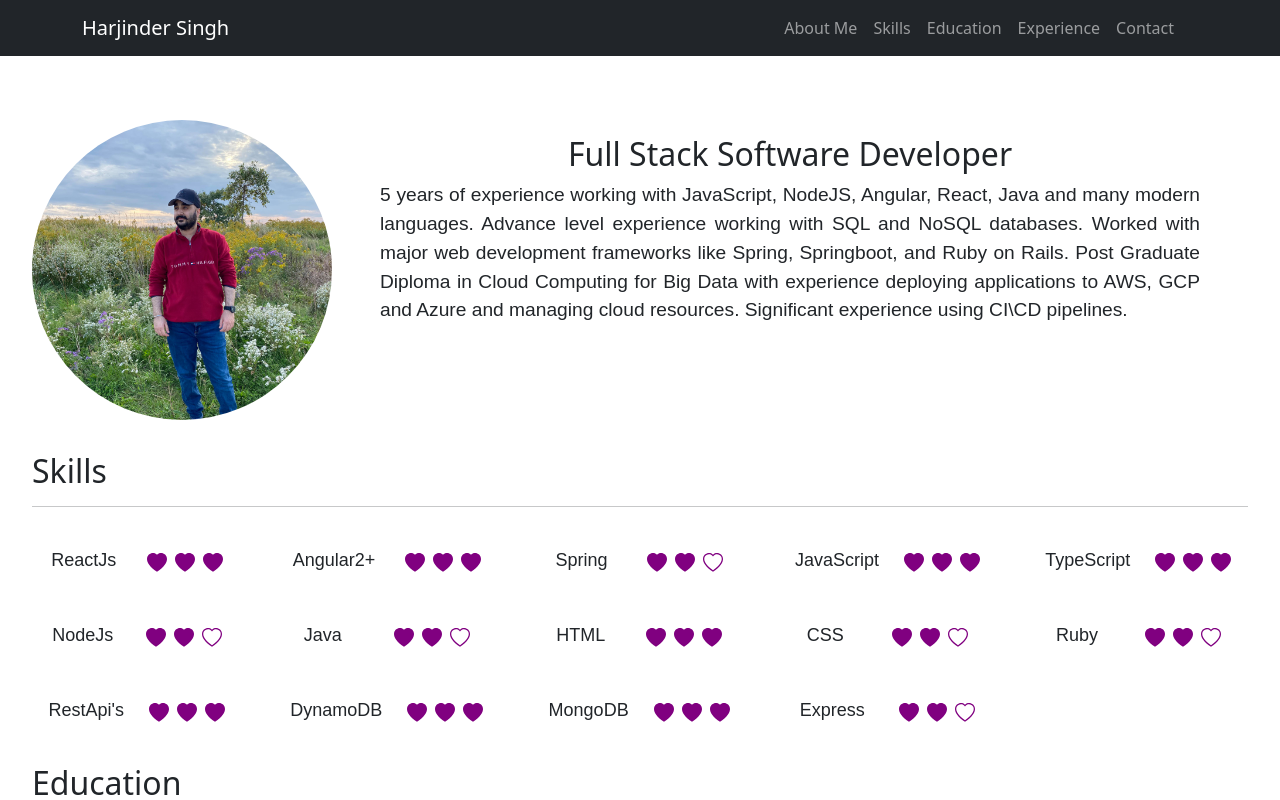
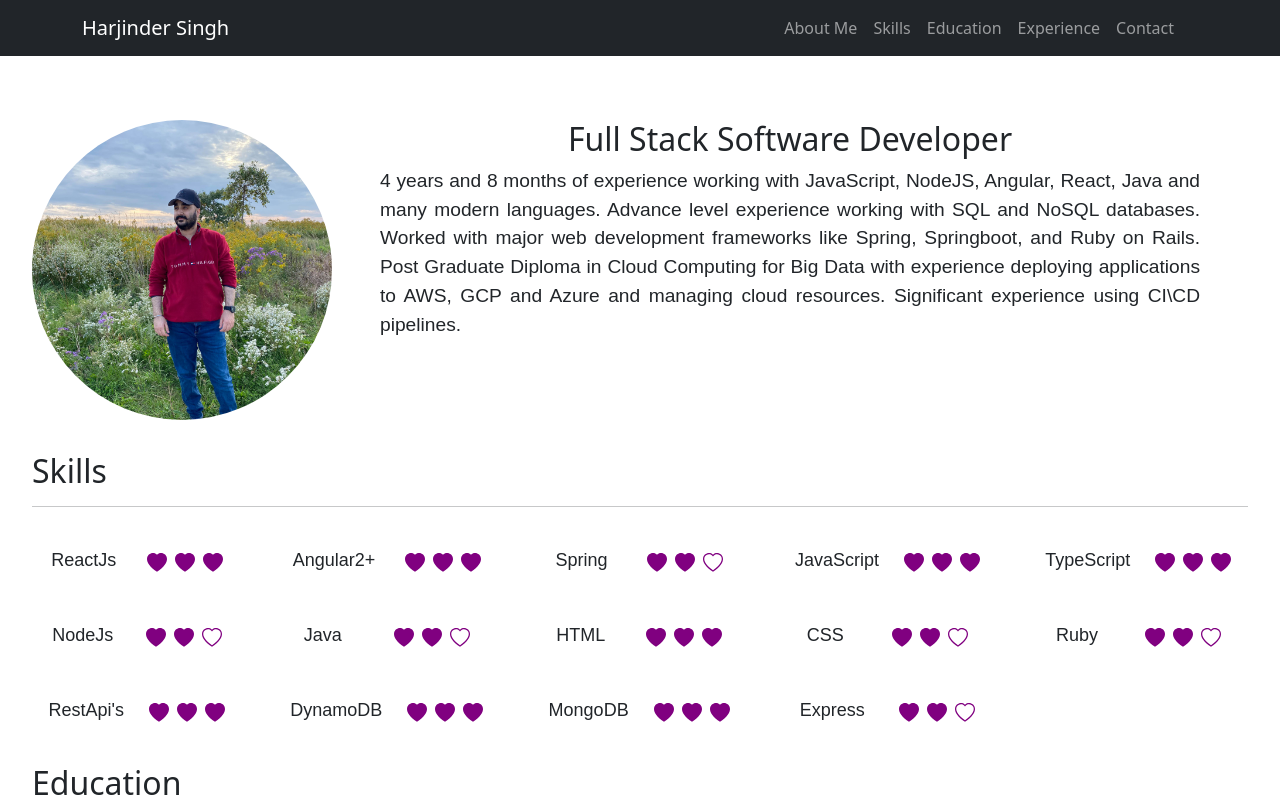
Before and after one commit to harjinder-singh/resume, a React (Create React App) app: page / in a window 1280 px wide. Shown: the top 800 px of the page. Built offline with nearby package versions, Linux system fonts and the light colour scheme.

Commit message:
Added dynamic experience

```diff
--- a/package.json
+++ b/package.json
@@ -9,6 +9,7 @@
     "@testing-library/react": "^13.4.0",
     "@testing-library/user-event": "^13.5.0",
     "bootstrap": "^5.2.3",
+    "moment": "^2.30.1",
     "react": "^18.2.0",
     "react-bootstrap": "^2.7.0",
     "react-bootstrap-icons": "^1.10.2",
--- a/src/Components/AboutMe/AboutMe.js
+++ b/src/Components/AboutMe/AboutMe.js
@@ -1,13 +1,30 @@
 import profile from '../../profile.jpeg';
 import './AboutMe.css';
+import moment from 'moment';
 
 const AboutMe = () => {
+    const getExperience = () => {
+        //Enbake exp
+        let startDate = moment([2013, 6, 1]);
+        let endDate = moment([2015, 8, 21]);
+        let diff = new moment.duration(endDate.diff(startDate));
+
+        //Rest Exp
+        startDate = moment([2020, 6, 8]);
+        endDate = moment(Date.now());
+        diff += new moment.duration(endDate.diff(startDate));
+
+        const totalMonths = Math.floor(new moment.duration(diff).asMonths());
+        const years = Math.floor(totalMonths/12);
+        const months = Math.floor(totalMonths%12);
+        return months > 0 ? `${years} years and ${months} months` : `${years} years`;
+    }
     return (
         <section className="profile-section" id="aboutMe">
             <img src={profile} alt="Harjinder's pic" className="profile-pic"/>
             <div className="bio">
                 <h1>Full Stack Software Developer</h1>
-                <p className="bio-detail">5 years of experience working with JavaScript, NodeJS, Angular, React, Java and many modern languages. Advance level experience working with SQL and NoSQL databases. Worked with major web development frameworks like Spring, Springboot, and Ruby on Rails. Post Graduate Diploma in Cloud Computing for Big Data with experience deploying applications to AWS, GCP and Azure and managing cloud resources. Significant experience using CI\CD pipelines.</p>
+                <p className="bio-detail">{getExperience()} of experience working with JavaScript, NodeJS, Angular, React, Java and many modern languages. Advance level experience working with SQL and NoSQL databases. Worked with major web development frameworks like Spring, Springboot, and Ruby on Rails. Post Graduate Diploma in Cloud Computing for Big Data with experience deploying applications to AWS, GCP and Azure and managing cloud resources. Significant experience using CI\CD pipelines.</p>
             </div>
         </section>
     )
```
Also changed, not shown: 1 other file (tests, documents, lock files or other folders).
